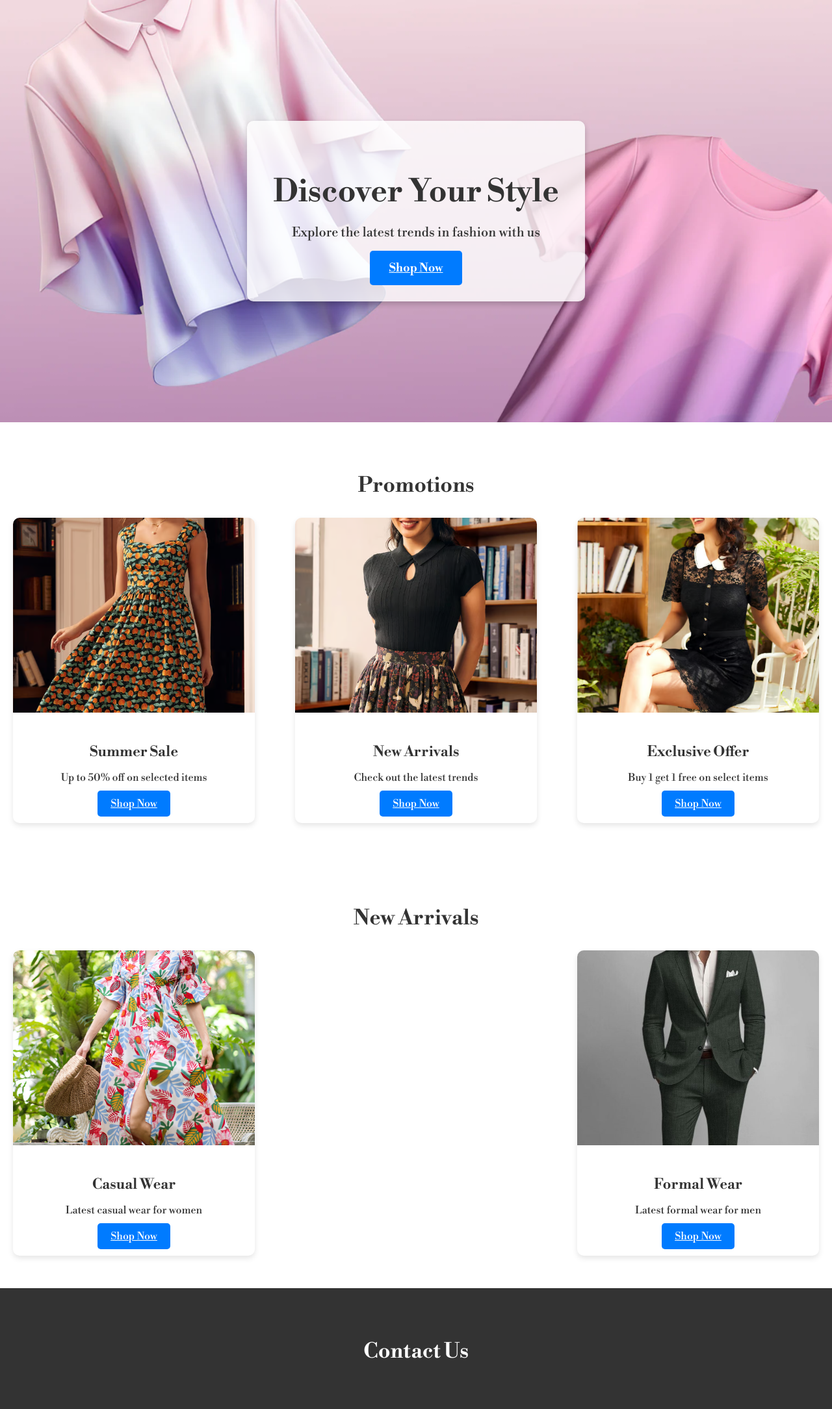
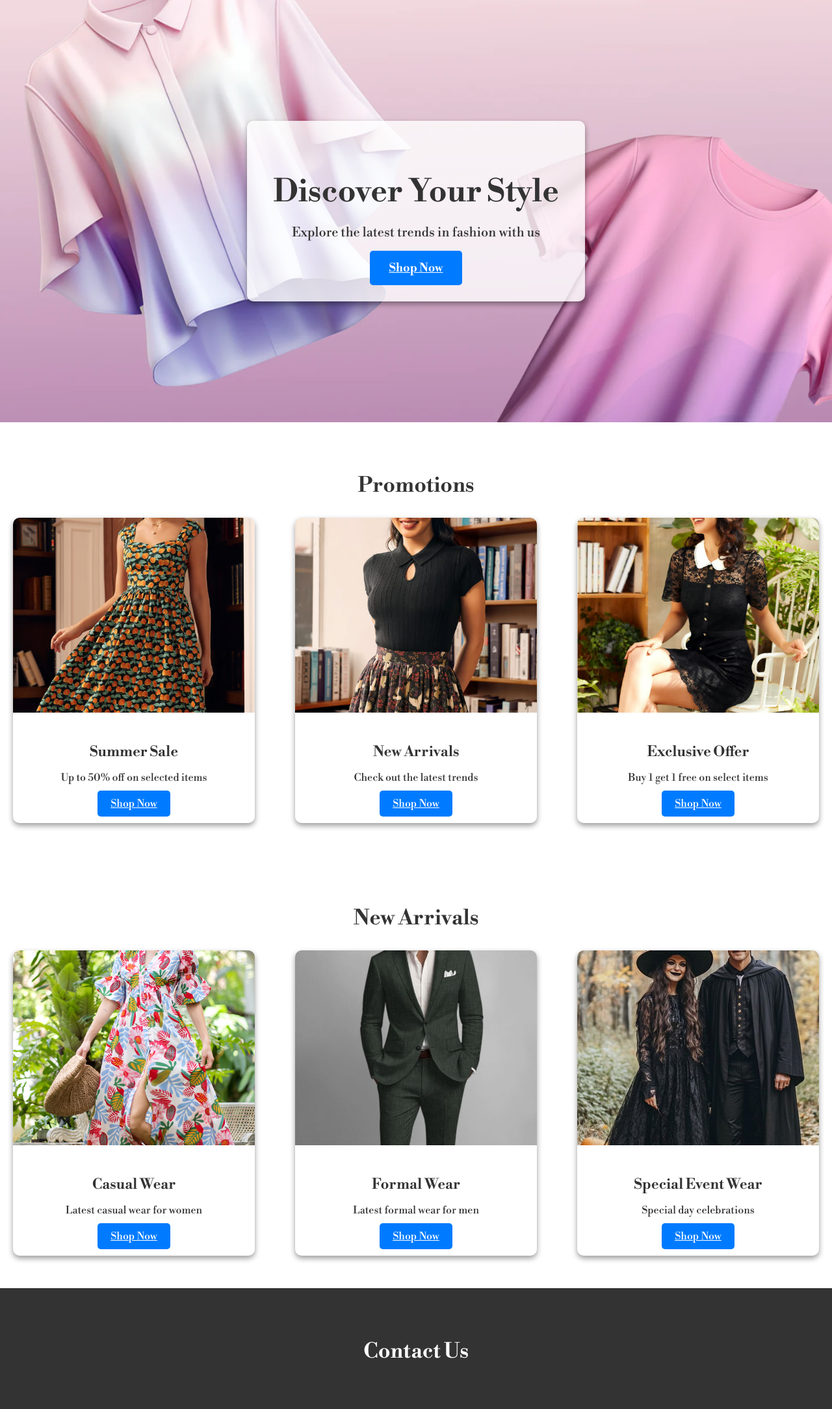
Before and after one commit to Thanujaya448/Velvet-Vogue, a PHP site: page /home.html in a window 1280 px wide. Shown: the part 100-2269 px from the top of the page at 65% size. Run offline with PHP 8.4, Linux system fonts and the light colour scheme; some web fonts are replaced.

Commit message:
2024/10/17/ 6.40pm

```diff
--- a/details.html
+++ b/details.html
@@ -12,11 +12,11 @@
             <!-- Product Image Gallery -->
             <div class="product-gallery">
                 <img id="main-image" src="6 (2).jpg" alt="Main Image">
-                <div class="thumbnails">
+                <!-- <div class="thumbnails">
                     <img onclick="changeImage('6 (2).jpg')" src="6 (2).jpg" alt="Thumbnail">
                     <img onclick="changeImage('6 (3).jpg')" src="6 (3).jpg" alt="Thumbnail">
                     <img onclick="changeImage('6 (4).jpg')" src="6 (4).jpg" alt="Thumbnail">
-                </div>
+                </div> -->
             </div>
 
             <!-- Product Information -->
--- a/home.css
+++ b/home.css
@@ -65,7 +65,7 @@ body {
     background-color: rgba(255, 255, 255, 0.8);
     padding: 40px;
     border-radius: 10px;
-    box-shadow: 0 4px 8px rgba(0, 0, 0, 0.2);
+    box-shadow: 0 4px 8px rgba(0, 0, 0, 0.397);
 }
 
 .hero h1 {
@@ -120,7 +120,7 @@ h2 {
     max-width: 30%;
     background-color: #ffffff;
     border-radius: 10px;
-    box-shadow: 0 4px 8px rgba(0, 0, 0, 0.1);
+    box-shadow: 0 4px 8px rgba(0, 0, 0, 0.397);
     transition: transform 0.3s;
 }
 
--- a/home.html
+++ b/home.html
@@ -93,7 +93,7 @@
                 </div>
             </div>
 
-            <!-- New Arrivals 3
+            <!-- New Arrivals 3 -->
             <div class="newarr-box">
                 <img src="HW.jpg" alt="newarrival 3" class="arr-img">
                 <div class="arr-details">
@@ -101,7 +101,7 @@
                     <p>Special day celebrations</p>
                     <a href="products.html" class="arr-button">Shop Now</a>
                 </div>
-            </div> -->
+            </div>
         </div>
     </section>
 
```
